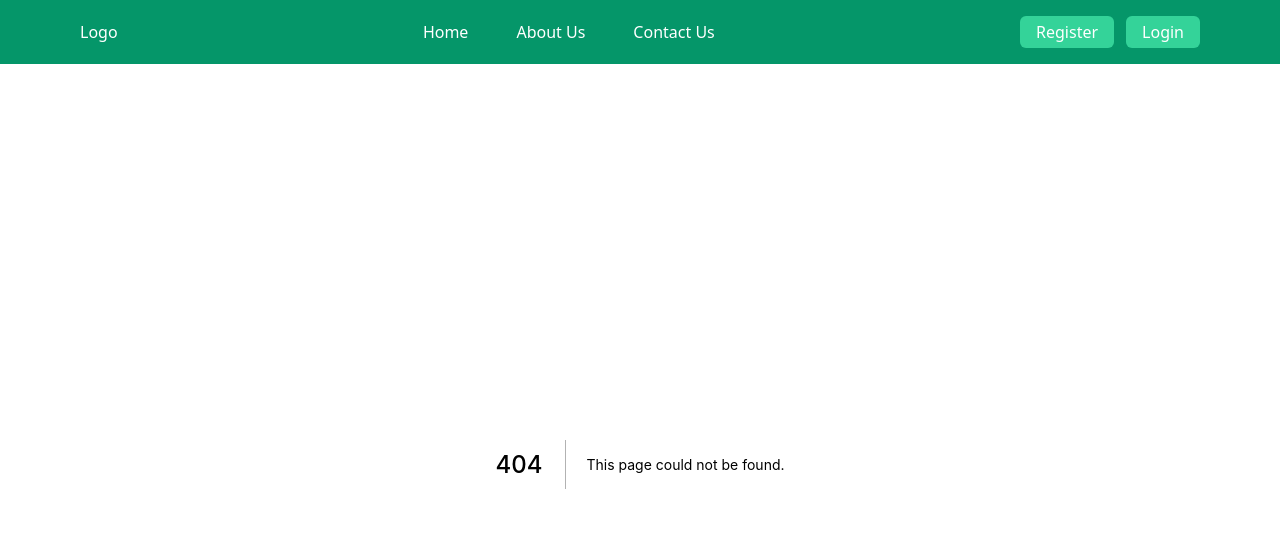
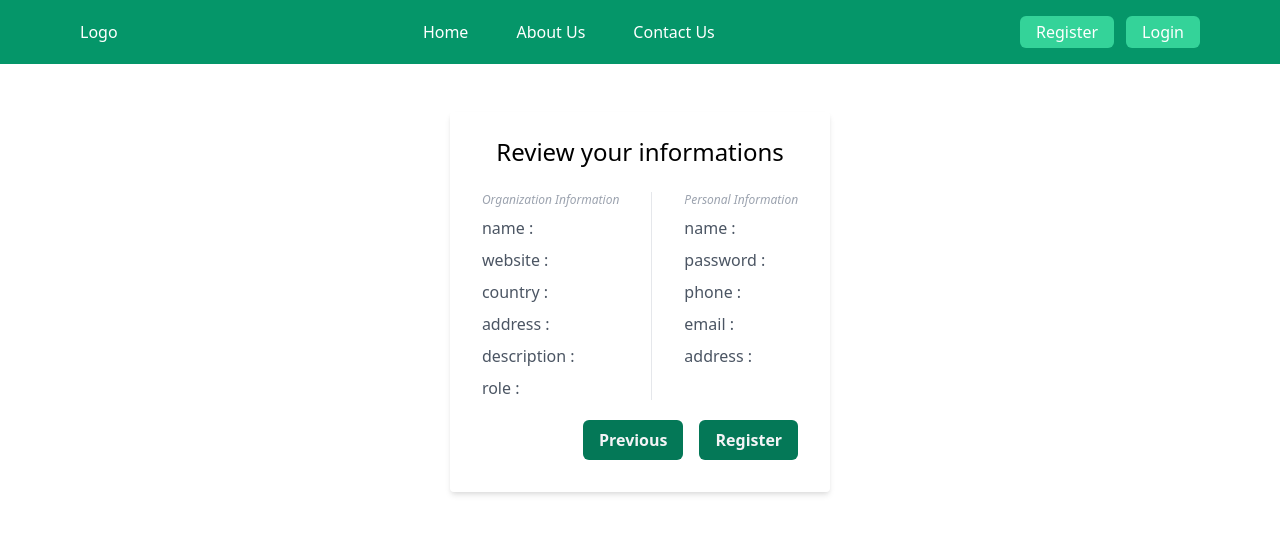
Before and after one commit to HelloTanvir/relief-work, a Next.js app: page /register/review in a window 1280 px wide. Before the commit this address had no page. Shown: the top 534 px of the page. Built offline with nearby package versions, Linux system fonts and the light colour scheme.

Commit message:
review info page created on registration step form

```diff
--- a/src/pages/register/personal-info.tsx
+++ b/src/pages/register/personal-info.tsx
@@ -1,12 +1,10 @@
 import { yupResolver } from '@hookform/resolvers/yup/dist/yup';
-import axios from 'axios';
 import type { NextPage } from 'next';
 import Head from 'next/head';
 import { useRouter } from 'next/router';
-import { useEffect, useState } from 'react';
+import { useEffect } from 'react';
 import { useForm } from 'react-hook-form';
 import { useDispatch, useSelector } from 'react-redux';
-import Loader from '../../components/Loader';
 import TextField from '../../components/TextField';
 import { setPersonalInfo } from '../../store/rootSlice';
 import { RootState } from '../../store/store';
@@ -26,8 +24,6 @@ const Register: NextPage = () => {
     const router = useRouter();
     const dispatch = useDispatch();
     const registrationData = useSelector<RootState, RootState>((state) => state);
-
-    const [isLoading, setIsLoading] = useState(false);
 
     const {
         register,
@@ -57,26 +53,9 @@ const Register: NextPage = () => {
             });
     }, [router, registrationData.org]);
 
-    const submitForm = async (data: FormData) => {
-        try {
-            dispatch(setPersonalInfo(data));
-
-            setIsLoading(true);
-
-            const res = await axios.post(
-                `${process.env.NEXT_PUBLIC_API}/auth/register`,
-                registrationData
-            );
-
-            if (res) {
-                setIsLoading(false);
-                localStorage.setItem('token', res.data.token);
-                router.push('/');
-            }
-        } catch (err) {
-            setIsLoading(false);
-            console.log(err);
-        }
+    const submitForm = (data: FormData) => {
+        dispatch(setPersonalInfo(data));
+        router.push('/register/review');
     };
 
     return (
@@ -86,9 +65,6 @@ const Register: NextPage = () => {
                 <meta name="description" content="Generated by create next app" />
                 <link rel="icon" href="/favicon.ico" />
             </Head>
-
-            {/* loader */}
-            {isLoading ? <Loader /> : null}
 
             <main className="flex justify-center py-9">
                 <div className="flex flex-col items-center px-8 pt-6 pb-8 mb-4 rounded shadow-md">
@@ -135,7 +111,7 @@ const Register: NextPage = () => {
                                 type="submit"
                                 className="px-4 py-2 text-base font-semibold text-gray-100 bg-green-700 rounded-md hover:text-white hover:bg-green-500 hover:border-transparent focus:outline-none focus:ring-2 focus:ring-green-800 focus:ring-offset-2"
                             >
-                                Register
+                                Review
                             </button>
                         </div>
                     </form>
--- /dev/null
+++ b/src/pages/register/review.tsx
@@ -0,0 +1,116 @@
+import axios from 'axios';
+import type { NextPage } from 'next';
+import Head from 'next/head';
+import { useRouter } from 'next/router';
+import { useState } from 'react';
+import { useSelector } from 'react-redux';
+import Loader from '../../components/Loader';
+import { RootState } from '../../store/store';
+
+const Review: NextPage = () => {
+    const router = useRouter();
+    const registrationData = useSelector<RootState, RootState>((state) => state);
+
+    const [isLoading, setIsLoading] = useState(false);
+
+    const handleSubmit = async () => {
+        try {
+            setIsLoading(true);
+
+            const res = await axios.post(
+                `${process.env.NEXT_PUBLIC_API}/auth/register`,
+                registrationData
+            );
+
+            if (res) {
+                setIsLoading(false);
+                localStorage.setItem('token', res.data.token);
+                router.push('/');
+            }
+        } catch (err) {
+            setIsLoading(false);
+            console.log(err);
+        }
+    };
+
+    return (
+        <div>
+            <Head>
+                <title>Relief Work | Registration</title>
+                <meta name="description" content="Generated by create next app" />
+                <link rel="icon" href="/favicon.ico" />
+            </Head>
+
+            {/* loader */}
+            {isLoading ? <Loader /> : null}
+
+            <main className="flex justify-center py-12">
+                <div className="flex flex-col items-center px-8 pt-6 pb-8 mb-4 rounded shadow-md">
+                    {/* header */}
+                    <h1 className="mb-6 text-2xl font-medium">Review your informations</h1>
+
+                    {/* body */}
+                    <div className="flex flex-col items-end gap-5">
+                        <div className="flex flex-col md:flex-row">
+                            <div className="pb-8 mb-8 border-b md:pb-0 md:mb-0 md:border-b-0 md:pr-8 md:mr-8 md:border-r">
+                                <h3 className="text-xs italic text-gray-400">
+                                    Organization Information
+                                </h3>
+
+                                {Object.keys(registrationData.org).map((field) => (
+                                    <div key={field} className="flex gap-2 mt-2">
+                                        <h3 className="text-gray-600 min-w-max">{field} :</h3>
+                                        <p className="max-w-xs mt-1 text-sm">
+                                            {/* @ts-ignore */}
+                                            {registrationData.org[field]}
+                                        </p>
+                                    </div>
+                                ))}
+                            </div>
+
+                            <div>
+                                <h3 className="text-xs italic text-gray-400">
+                                    Personal Information
+                                </h3>
+
+                                {Object.keys(registrationData)
+                                    .filter((v) => v !== 'org')
+                                    .map((field) => (
+                                        <div key={field} className="flex gap-2 mt-2">
+                                            <h3 className="text-gray-600 min-w-max">{field} :</h3>
+                                            <p className="max-w-xs mt-1 text-sm md:max-w-max">
+                                                {/* @ts-ignore */}
+                                                {registrationData[field]}
+                                            </p>
+                                        </div>
+                                    ))}
+                            </div>
+                        </div>
+
+                        <div className="flex gap-2 mt-3 md:gap-4 md:mt-0">
+                            <button
+                                type="button"
+                                onClick={() => {
+                                    router.push('/register/personal-info');
+                                }}
+                                className="px-4 py-2 text-base font-semibold text-gray-100 bg-green-700 rounded-md hover:text-white hover:bg-green-500 hover:border-transparent focus:outline-none focus:ring-2 focus:ring-green-800 focus:ring-offset-2"
+                            >
+                                Previous
+                            </button>
+
+                            <button
+                                type="button"
+                                onClick={handleSubmit}
+                                className="px-4 py-2 text-base font-semibold text-gray-100 bg-green-700 rounded-md hover:text-white hover:bg-green-500 hover:border-transparent focus:outline-none focus:ring-2 focus:ring-green-800 focus:ring-offset-2"
+                            >
+                                Register
+                            </button>
+                        </div>
+                    </div>
+                </div>
+            </main>
+        </div>
+    );
+};
+
+export default Review;
```
